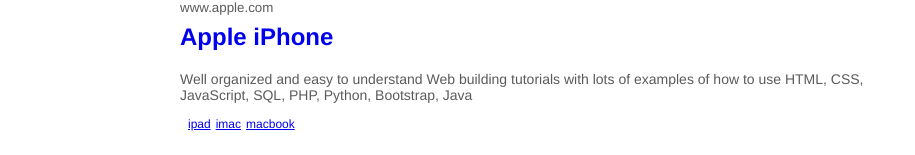
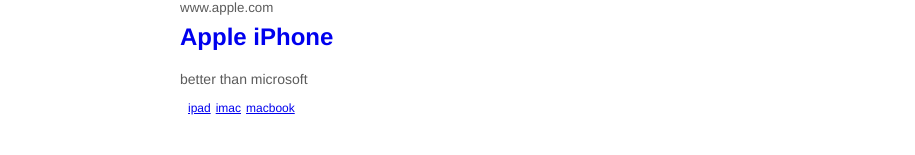
Before and after one commit to jpcoder12-zz/google-search-react, a React (Create React App) app: page / in a window 1280 px wide. Shown: the part 419-574 px from the top of the page, without its empty margins (0-915 px from the left). Built offline with nearby package versions, Linux system fonts and the light colour scheme.

Commit message:
added axios

```diff
--- a/package.json
+++ b/package.json
@@ -6,6 +6,7 @@
     "@testing-library/jest-dom": "^5.16.5",
     "@testing-library/react": "^13.4.0",
     "@testing-library/user-event": "^13.5.0",
+    "axios": "^0.27.2",
     "react": "^18.2.0",
     "react-dom": "^18.2.0",
     "react-scripts": "5.0.1",
--- a/src/Results.js
+++ b/src/Results.js
@@ -11,7 +11,7 @@
     {
 			url: 'www.apple.com',
 			title: 'Apple iPhone',
-			description: 'Well organized and easy to understand Web building tutorials with lots of examples of how to use HTML, CSS, JavaScript, SQL, PHP, Python, Bootstrap, Java',
+			description: 'better than microsoft',
 			links: ['ipad', 'imac', 'macbook']
 		}]
 	}
```
Also changed, not shown: 1 other file (tests, documents, lock files or other folders).
